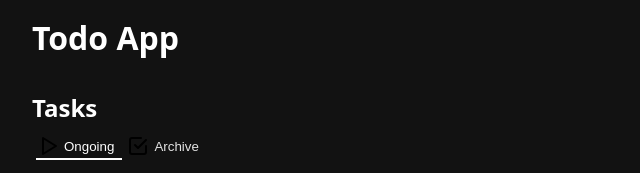
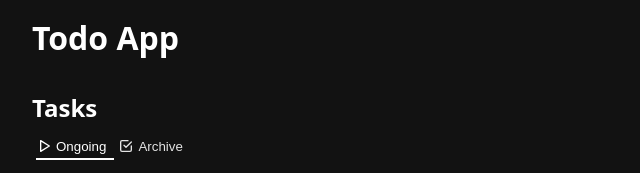
Before and after one commit to antxhan/odin-todo-list, a website built with webpack: page src/template.html in a window 1280 px wide. Shown: the top 173 px of the page, 158-798 px from the left. Built offline with nearby package versions, Linux system fonts and the light colour scheme.

Commit message:
refactor: inlined svg icons for tabs instead of img tags

```diff
--- a/src/styles/global.css
+++ b/src/styles/global.css
@@ -99,6 +99,9 @@ main > .container {
       top: 0;
       transition: all 0.2s ease-in-out;
       border-bottom: 2px solid transparent;
+    }
+    svg {
+      width: 1rem;
     }
   }
   button[aria-current="true"] {
--- a/src/template.html
+++ b/src/template.html
@@ -17,11 +17,43 @@
           <h2>Tasks</h2>
           <div class="main-header__tabs">
             <button value="ongoing" aria-current="true">
-              <img src="assets/icons/play.svg" alt="ongoing" />
+              <svg
+                xmlns="http://www.w3.org/2000/svg"
+                width="24"
+                height="24"
+                viewBox="0 0 24 24"
+                fill="none"
+                stroke="currentColor"
+                stroke-width="2"
+                stroke-linecap="round"
+                stroke-linejoin="round"
+                class="icon icon-tabler icons-tabler-outline icon-tabler-player-play"
+              >
+                <path stroke="none" d="M0 0h24v24H0z" fill="none" />
+                <path d="M7 4v16l13 -8z" />
+              </svg>
               Ongoing
             </button>
             <button value="archive">
-              <img src="assets/icons/checkbox.svg" alt="archive" />
+              <!-- <img src="assets/icons/checkbox.svg" alt="archive" /> -->
+              <svg
+                xmlns="http://www.w3.org/2000/svg"
+                width="24"
+                height="24"
+                viewBox="0 0 24 24"
+                fill="none"
+                stroke="currentColor"
+                stroke-width="2"
+                stroke-linecap="round"
+                stroke-linejoin="round"
+                class="icon icon-tabler icons-tabler-outline icon-tabler-checkbox"
+              >
+                <path stroke="none" d="M0 0h24v24H0z" fill="none" />
+                <path d="M9 11l3 3l8 -8" />
+                <path
+                  d="M20 12v6a2 2 0 0 1 -2 2h-12a2 2 0 0 1 -2 -2v-12a2 2 0 0 1 2 -2h9"
+                />
+              </svg>
               Archive
             </button>
           </div>
```
